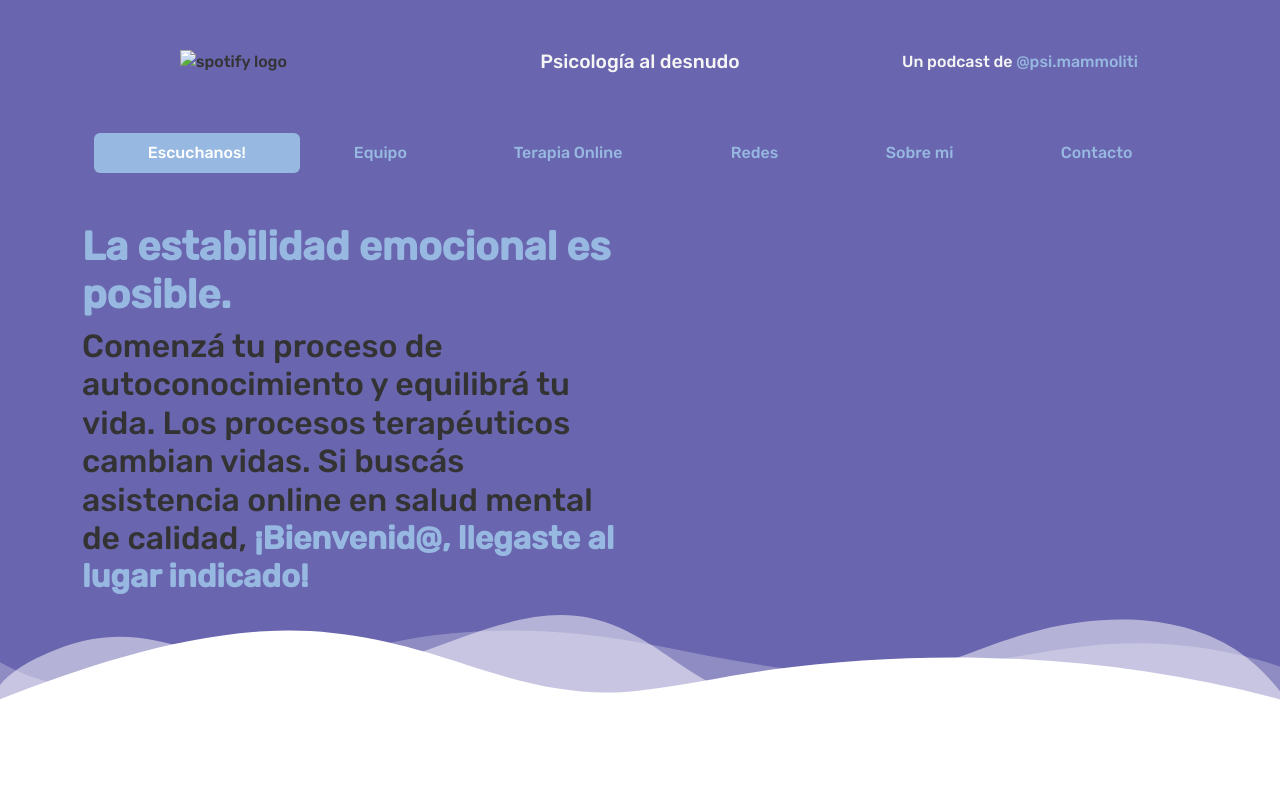
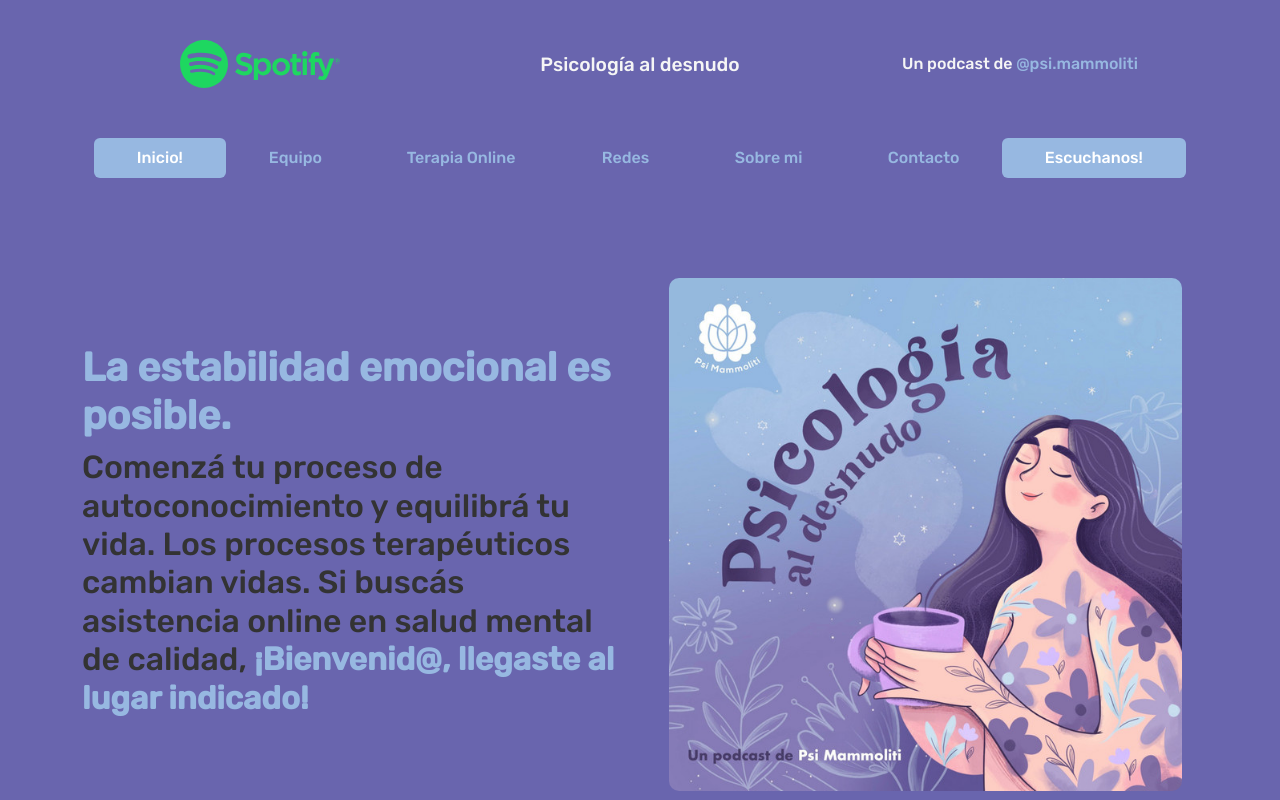
Before and after one commit to davidicabello/PFCabello, a plain HTML site: page pages/team.html in a window 1280 px wide. Shown: the top 800 px of the page. Drawn offline with nearby package versions, Linux system fonts and the light colour scheme; files whose address does not match are found by name; a web font is replaced by a local one.

Commit message:
fixed nav routes and images
nav link routes and images routes now work properly

```diff
--- a/pages/team.html
+++ b/pages/team.html
@@ -32,7 +32,7 @@
         <div class="container" data-aos="zoom-in" data-aos-duration="3000">
             <div class="row">
                 <div class="col-sm-4 d-flex justify-content-center align-items-center"><img
-                        src="./images/Spotify_logo_with_text.svg" alt="spotify logo"></div>
+                        src="../images/Spotify_logo_with_text.svg" alt="spotify logo"></div>
                 <div class="col-sm-4 d-flex justify-content-center align-items-center">
                     <h1>Psicología al desnudo</h1>
                 </div>
@@ -47,29 +47,31 @@
                 <div class="container-fluid">
                     <ul class="nav justify-content-center ">
                         <li class="nav-item ">
-                            <a class="nav-link active" data-aos="zoom-out" data-aos-duration="3000" target="_blank"
-                                href="https://open.spotify.com/show/1TDJJoHWEq7Nbh3yEBOJOj">Escuchanos!</a>
+                            <a class="nav-link active" data-aos="zoom-out" data-aos-duration="3000"
+                                href="../index.html">Inicio!</a>
                         </li>
                         <li class="nav-item">
-                            <a class="nav-link" data-aos="zoom-out" data-aos-duration="3000"
-                                href="./pages/team.html">Equipo</a>
+                            <a class="nav-link" data-aos="zoom-out" data-aos-duration="3000" href="team.html">Equipo</a>
                         </li>
                         <li class="nav-item">
-                            <a class="nav-link" data-aos="zoom-out" data-aos-duration="3000"
-                                href="./pages/therapy.html">Terapia
+                            <a class="nav-link" data-aos="zoom-out" data-aos-duration="3000" href="therapy.html">Terapia
                                 Online</a>
                         </li>
                         <li class="nav-item">
                             <a class="nav-link" data-aos="zoom-out" data-aos-duration="3000"
-                                href="./pages/socials.html">Redes</a>
+                                href="socials.html">Redes</a>
+                        </li>
+                        <li class="nav-item">
+                            <a class="nav-link" data-aos="zoom-out" data-aos-duration="3000" href="about.html">Sobre
+                                mi</a>
                         </li>
                         <li class="nav-item">
                             <a class="nav-link" data-aos="zoom-out" data-aos-duration="3000"
-                                href="./pages/about.html">Sobre mi</a>
+                                href="contact.html">Contacto</a>
                         </li>
-                        <li class="nav-item">
-                            <a class="nav-link" data-aos="zoom-out" data-aos-duration="3000"
-                                href="./pages/contact.html">Contacto</a>
+                        <li class="nav-item ">
+                            <a class="nav-link active" data-aos="zoom-out" data-aos-duration="3000" target="_blank"
+                                href="https://open.spotify.com/show/1TDJJoHWEq7Nbh3yEBOJOj">Escuchanos!</a>
                         </li>
                     </ul>
                 </div>
@@ -95,7 +97,7 @@
                         </h2>
                     </div>
                     <div class="col-md-6 main__section-img">
-                        <img src="./images/ab6765630000ba8a4ceb8e510f5bd8591fcf6f73.jfif" alt="">
+                        <img src="../images/ab6765630000ba8a4ceb8e510f5bd8591fcf6f73.jfif" alt="">
                     </div>
                     <!-- SEPARADOR -->
                     <div class="custom-shape-divider-bottom-1660583551">
```
Also changed, not shown: index.html (+6 -2 lines), pages/about.html (+15 -13 lines), pages/contact.html (+15 -13 lines), pages/socials.html (+15 -13 lines), pages/therapy.html (+15 -13 lines).
